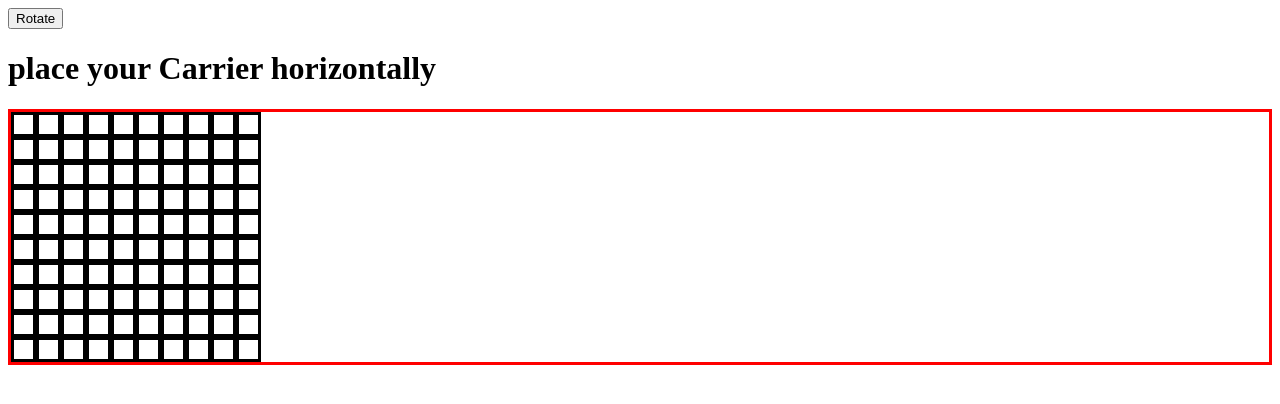
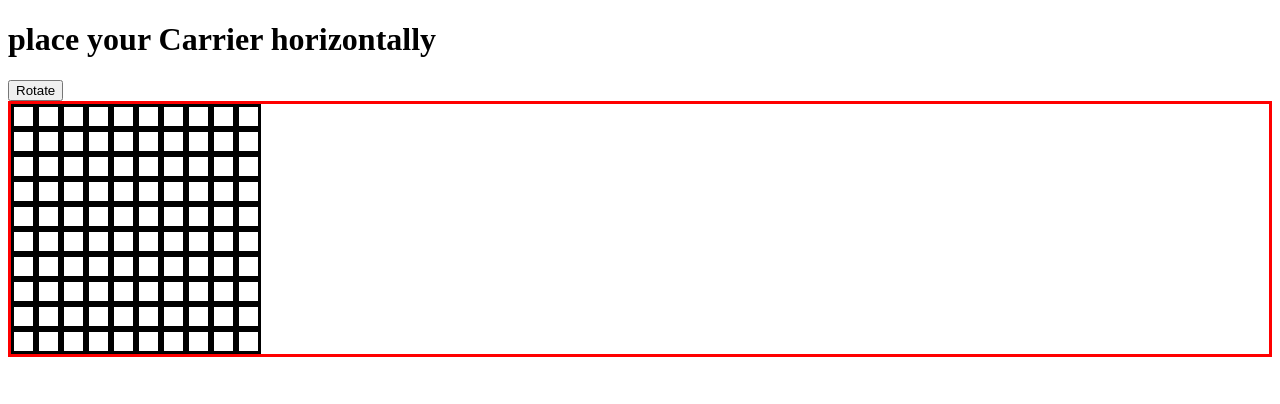
Before and after one commit to sa-myan/battleship-ts, a React (Vite) app: page / in a window 1280 px wide. Shown: the top 404 px of the page. Built offline with nearby package versions, Linux system fonts and the light colour scheme.

Commit message:
Change how Cell className works

```diff
--- a/src/App.tsx
+++ b/src/App.tsx
@@ -1,33 +1,31 @@
-import { useState } from "react";
+import { useEffect, useState } from "react";
 import Board from "./components/Board";
 import Game from "./game/Game";
 import Prompt from "./components/Prompt";
-import './styles/style.css'
+import "./styles/style.css";
 
 const game = new Game();
 
 function App() {
   const [isPlayerTurn, setIsPlayerTurn] = useState(true);
   const [promptText, setPromptText] = useState("Prepare for battle");
-  const [gameStage, setGameStage] = useState('start' as 'start' | 'playing' | 'end');
-  const [shipDirection, setshipDirection] = useState(
-    "x" as "x" | "y"
+  const [gameStage, setGameStage] = useState(
+    "start" as "start" | "playing" | "end"
   );
-  const [_, update] = useState(0)
+  const [shipDirection, setshipDirection] = useState("x" as "x" | "y");
+  const [_, update] = useState(0);
 
   function handleRotateButtonClick() {
-    shipDirection == "x"
-      ? setshipDirection("y")
-      : setshipDirection("x");
+    shipDirection == "x" ? setshipDirection("y") : setshipDirection("x");
   }
 
   return (
     <>
-      {gameStage !== 'start' ? null : (
+      <Prompt promptText={promptText} setPromptText={setPromptText} />
+      {gameStage !== "start" ? null : (
         <button onClick={handleRotateButtonClick}>Rotate</button>
       )}
-      <Prompt promptText={promptText} setPromptText={setPromptText} />
-      {gameStage === 'start' ? null : (
+      {gameStage === "start" ? null : (
         <Board
           self={false}
           player={game.p2}
--- a/src/components/Board.tsx
+++ b/src/components/Board.tsx
@@ -1,4 +1,4 @@
-import { Dispatch, SetStateAction, useEffect, useState } from "react";
+import { Dispatch, SetStateAction, useEffect } from "react";
 import { Player } from "../game/Player";
 import Cell from "./Cell";
 
@@ -53,10 +53,10 @@ function Board({
     useEffect(() => {
     if (gameStage == "playing" && !self && !isPlayerTurn) {
       player.attack();
-      setIsPlayerTurn(true);
+      setIsPlayerTurn(() => true);
+      update(Math.random())
     }
   }, [isPlayerTurn]);
-
 
   return (
     <div className="board" >
--- a/src/components/Cell.tsx
+++ b/src/components/Cell.tsx
@@ -29,21 +29,15 @@ function Cell({
   shipDirection,
   update,
 }: CellProps) {
-  function createClassName() {
-    let cn = "cell ";
-    if (self && player.getBoard().getBoard(x, y).ship) {
-      cn += "ship ";
-    }
-    return cn;
-  }
 
   function handleClick() {
     if (!self) {
-      return;
+      return
     }
-    switch (gameStage) {
-      case "start":
-        let ship = player.placeNext();
+    else{
+      switch (gameStage) {
+        case "start":
+          let ship = player.placeNext();
           player.getBoard().placeShip(ship!, x, y, shipDirection);
           if (player.placeNext()) {
             setPromptText(
@@ -51,16 +45,18 @@ function Cell({
                 shipDirection == "x" ? "horizontal" : "vertical"
               }ly`
             );
-          }
-          else {
+          } else {
             setGameStage("playing");
             setPromptText("Attack now!");
           }
+          break;
+      }
     }
     update(Math.random());
   }
 
-  return <div className={createClassName()} onClick={handleClick}></div>;
+  const thisCell = player.getBoard().getBoard(x,y)
+  return <div className={`cell ${thisCell.hit? 'hit':''} ${thisCell.ship? (self? 'ship': (thisCell.hit? 'ship': '') ): ''}`} onClick={handleClick}></div>;
 }
 
 export default Cell;
--- a/src/game/Game.ts
+++ b/src/game/Game.ts
@@ -23,4 +23,9 @@ export default class Game {
       return null;
     }
   }
+
+  constructor(){
+    this.p1.setEnemy(this.p2)
+    this.p2.setEnemy(this.p1)
+  }
 }
```
Lines whose indentation alone changed are shown as unchanged.
